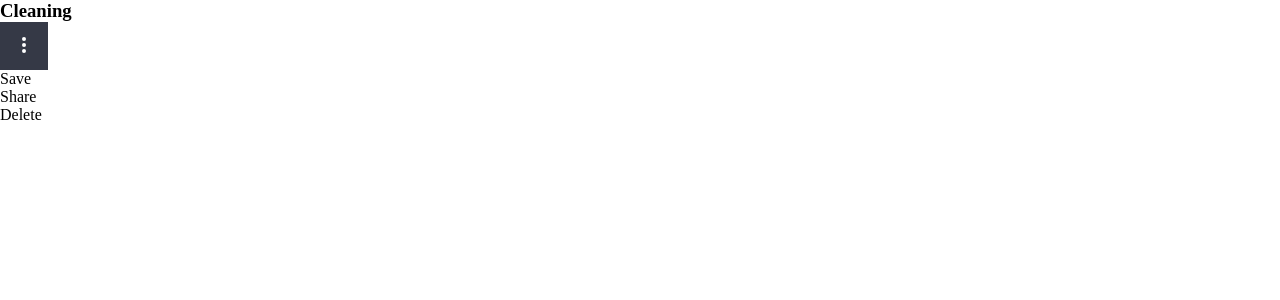
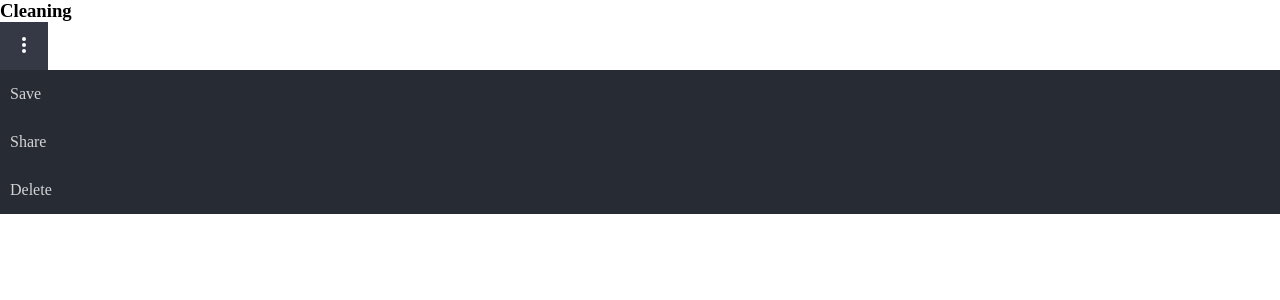
Before and after one commit to lucianodiisouza/dropdown-test, a React (Create React App) app: page / in a window 1280 px wide. Both pictures are taken after a click on the button 24 px from the left and 46 px from the top of the page. Shown: the top 300 px of the page. Built offline with nearby package versions, Linux system fonts and the light colour scheme.

Commit message:
feat: add Item comp

```diff
--- a/src/components/DropDown/components/Content/index.tsx
+++ b/src/components/DropDown/components/Content/index.tsx
@@ -1,3 +1,5 @@
+import DropDownMenuItem from "../Item";
+
 const items = [
   {
     label: "Save",
@@ -14,7 +16,7 @@ const DropDownContent = () => {
   return (
     <>
       {items.map(({ label }) => (
-        <p key={label}>{label}</p>
+        <DropDownMenuItem key={label}>{label}</DropDownMenuItem>
       ))}
     </>
   );
--- /dev/null
+++ b/src/components/DropDown/components/Content/styles.ts
@@ -0,0 +1,3 @@
+import styled from "styled-components";
+
+export const Container = styled.div``;
--- /dev/null
+++ b/src/components/DropDown/components/Item/index.tsx
@@ -0,0 +1,11 @@
+import { Container } from "./styles";
+
+type Props = {
+  children: React.ReactNode;
+};
+
+const DropDownMenuItem = ({ children }: Props) => (
+  <Container>{children}</Container>
+);
+
+export default DropDownMenuItem;
--- /dev/null
+++ b/src/components/DropDown/components/Item/styles.ts
@@ -0,0 +1,15 @@
+import styled from "styled-components";
+import { colors } from "../../../../theme";
+
+export const Container = styled.div`
+  cursor: pointer;
+  width: 100%;
+  background-color: ${colors.background.black400};
+  padding: 15px 10px;
+  color: ${colors.text.white200};
+
+  &:hover {
+    background-color: ${colors.general.blue400};
+    transition: ease-in-out 0.2s;
+  }
+`;
```
